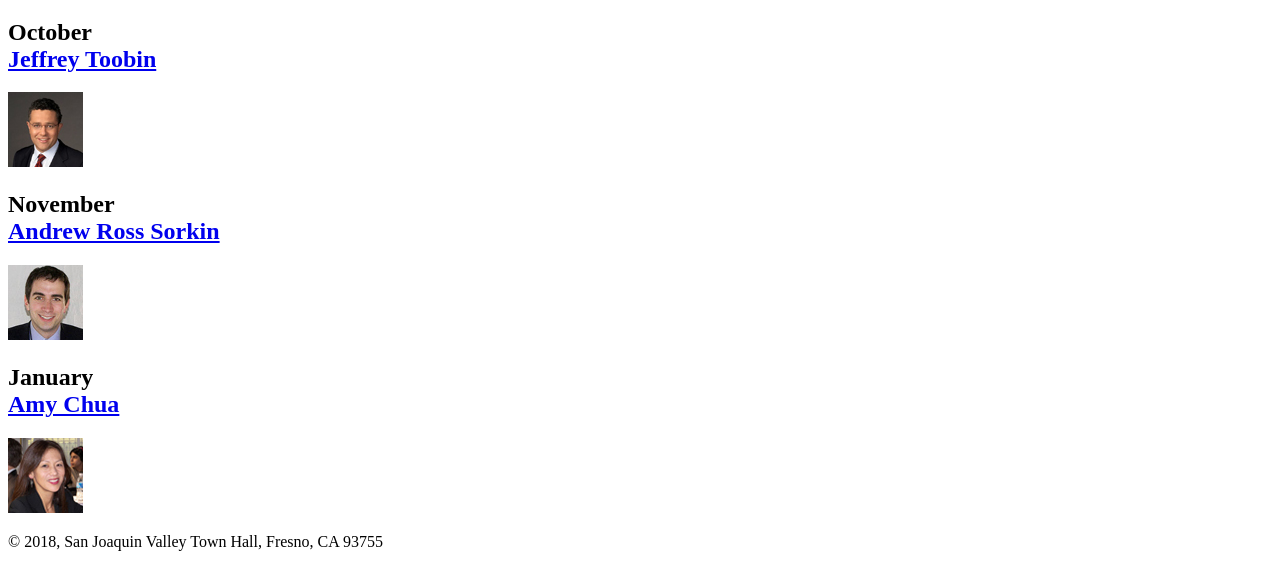
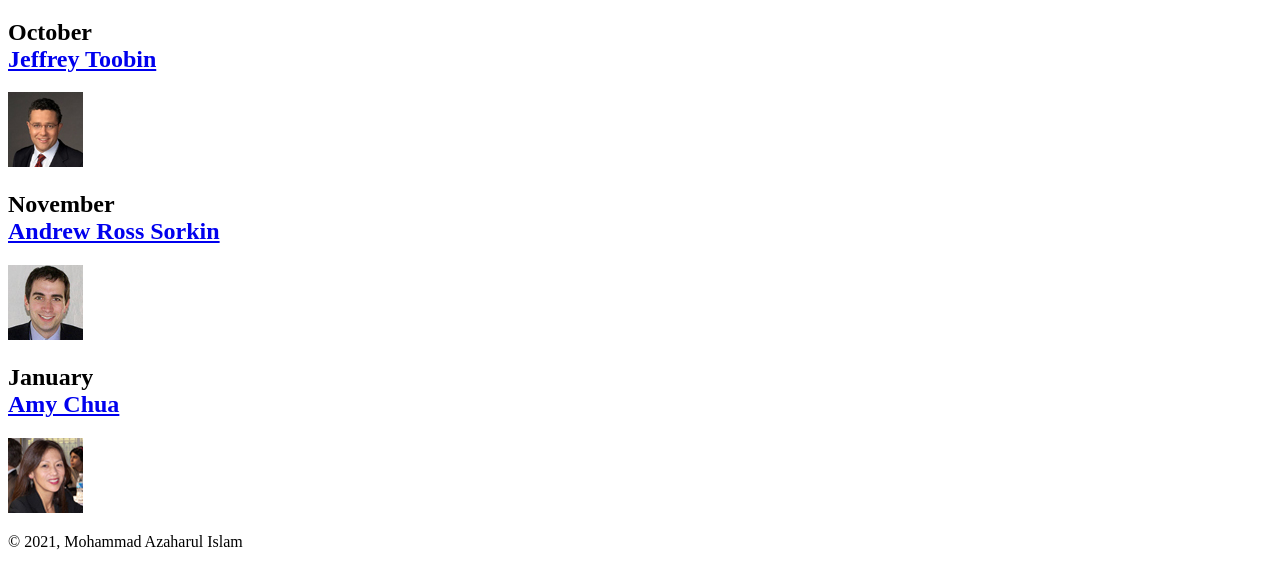
Before and after one commit to Azaharulislam171/A08, a plain HTML site: page index.html in a window 1280 px wide. Shown: the part 504-1071 px from the top of the page. Drawn offline with Linux system fonts and the light colour scheme.

Commit message:
First Commit

```diff
--- a/index.html
+++ b/index.html
@@ -48,7 +48,7 @@
 
 	</main>
 	<footer>
-		<p>&copy; 2018, San Joaquin Valley Town Hall, Fresno, CA 93755</p>
+		<p>&copy; 2021, Mohammad Azaharul Islam</p>
 	</footer>
 </body>
 </html>
```
